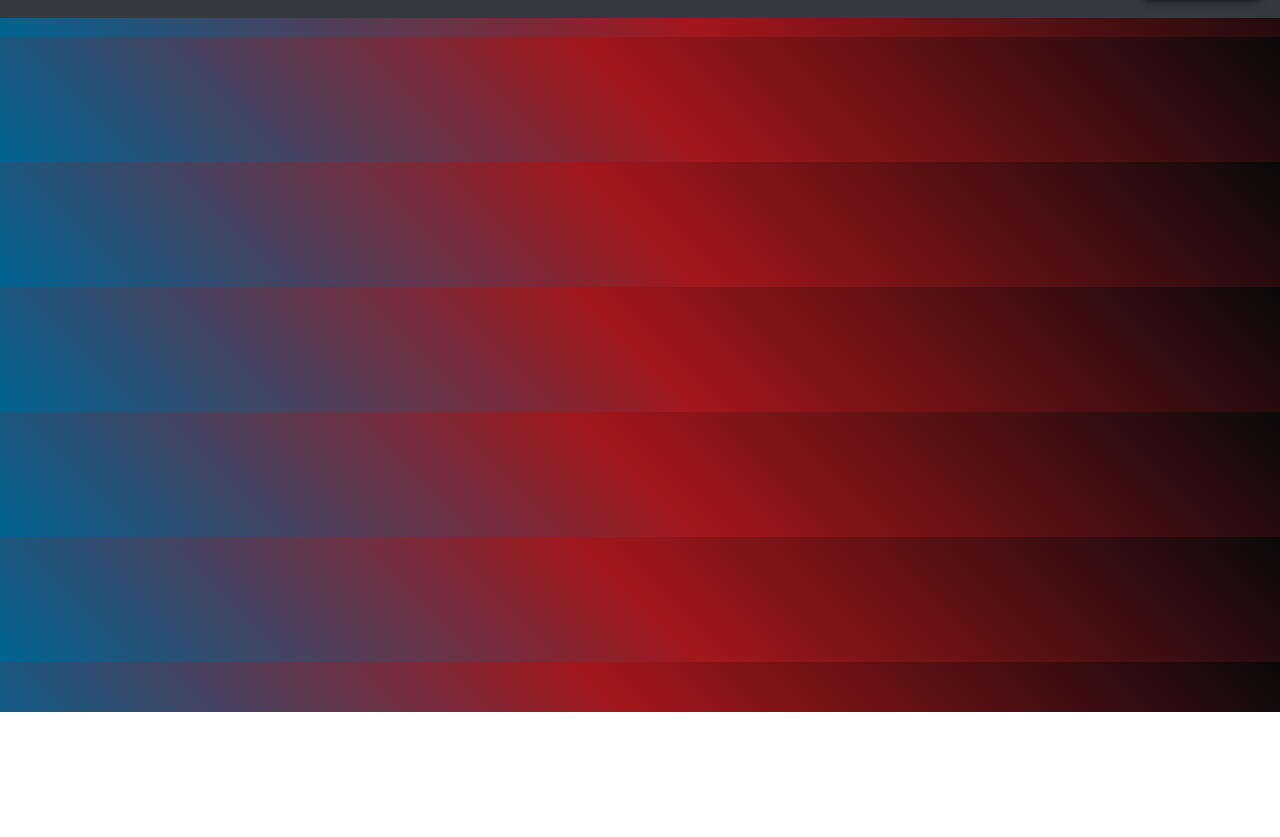
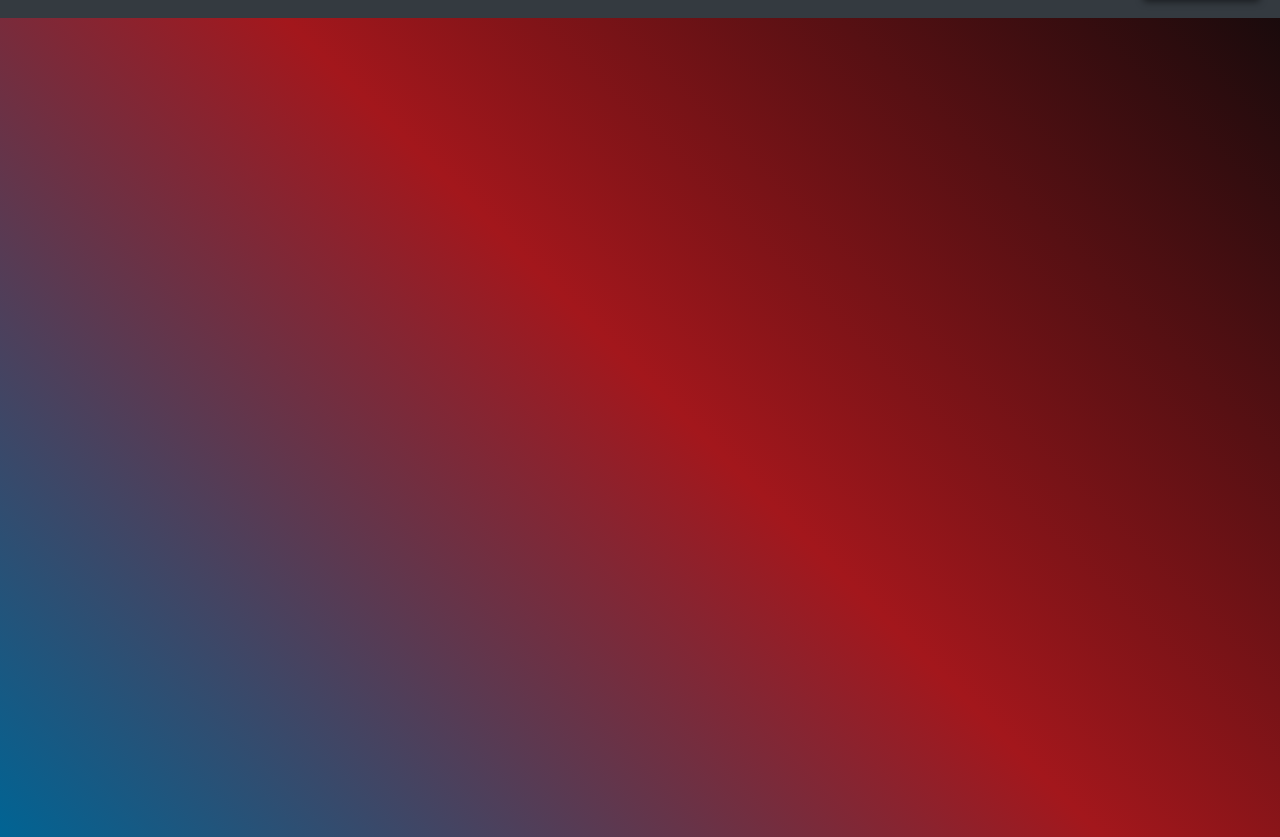
Before and after one commit to Shubham-96k/Movie-Model-CRUD-Task, a plain HTML site: page index.html in a window 1280 px wide. Shown: the part 88-925 px from the top of the page. Before the commit the page ends 800 px from the top, so only its background shows below. Drawn offline with nearby package versions, Linux system fonts and the light colour scheme; some packages are replaced by stand-ins of ours; a script that the page names is missing.

Commit message:
change in style

```diff
--- a/assets/css/style.css
+++ b/assets/css/style.css
@@ -1,7 +1,10 @@
 
 body{
     background: linear-gradient(45deg, #006494,rgb(163, 23, 28),#0b090a);
-    height: 100%;
+    background-repeat: no-repeat;
+    background-position: center;
+    background-size: cover;
+    min-height: 100vh;
 }
 header{
     position : fixed;
```
